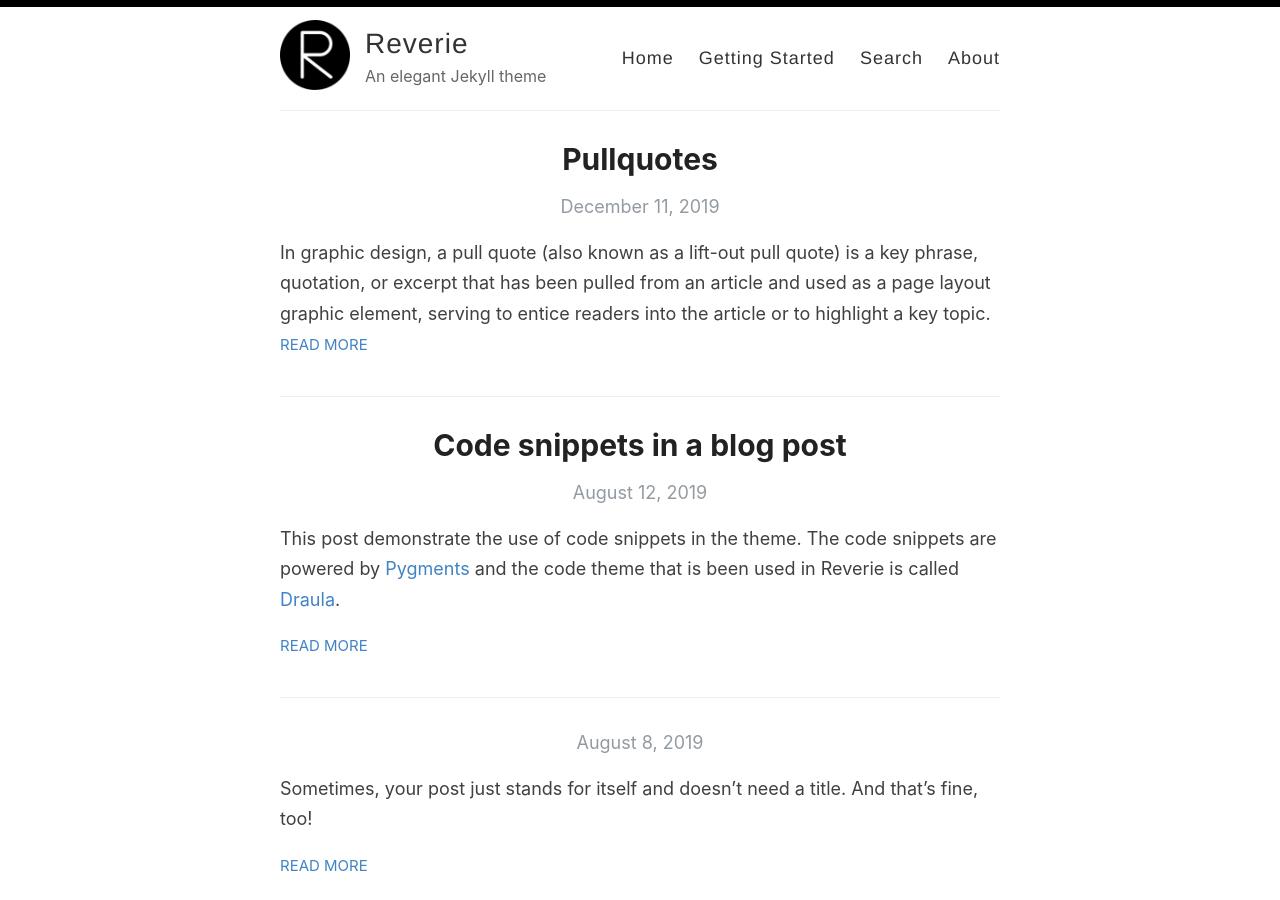
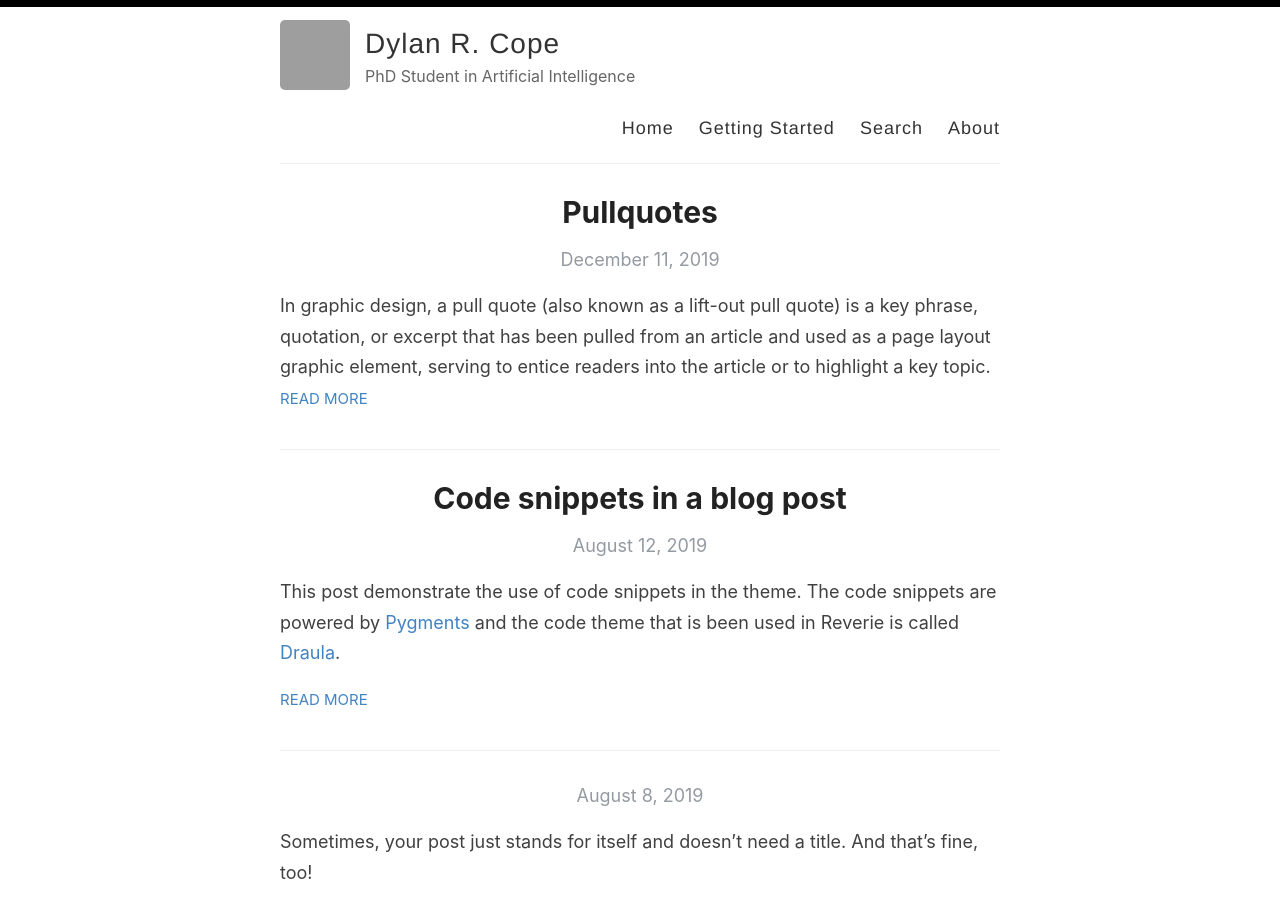
Before and after one commit to DylanCope/dylancope.github.io, a Jekyll site: the page built from index.html, in a window 1280 px wide and 900 px high. Built offline with Jekyll 4.4.1, drawn with Linux system fonts in a browser that asks for light colours; the list of posts is cut into pages by our own code; grey boxes are pictures that could not be loaded.

Commit message:
Update _config.yml

```diff
--- a/_config.yml
+++ b/_config.yml
@@ -3,16 +3,16 @@
 #
 
 # Name of your site (displayed in the header)
-name: Reverie
+name: Dylan R. Cope
 
 # Name of the author
-author: Amit Merchant
+author: Dylan R. Cope
 
 # Short bio or description (displayed in the header)
-description: An elegant Jekyll theme
+description: PhD Student in Artificial Intelligence
 
 # URL of your avatar or profile pic (you could use your GitHub profile pic)
-avatar: /images/reverie.png
+avatar: https://avatars3.githubusercontent.com/u/9043720?s=460&u=70f5919d4432d4e204b80ed919a8a0610a78fe02&v=4/images/reverie.png
 
 #
 # Flags below are optional
@@ -21,15 +21,15 @@
 # Includes an icon in the footer for each username you enter
 footer-links:
   dribbble:
-  email: amit.d.merchant@gmail.com
+  email: dylan.cope@kcl.ac.uk
   facebook:
   flickr:
-  github: amitmerchant1990/reverie
+  github: DylanCope
   instagram:
   linkedin:
   pinterest:
-  rss: rss
-  twitter: amit_merchant
+  rss:
+  twitter: DylanRobertCope
   stackoverflow:
   youtube: # channel/<your_long_string> or user/<user-name>
   googleplus: # anything in your profile username that comes after plus.google.com/
@@ -41,18 +41,18 @@
 disqus:
 
 # Enter your Google Analytics web tracking code (e.g. UA-2110908-2) to activate tracking
-google_analytics: UA-43339302-11
+google_analytics:
 
 # Your website URL (e.g. http://amitmerchant1990.github.io or http://www.amitmerchant.com)
 # Used for Sitemap.xml and your RSS feed
-url: http://www.amitmerchant.com/reverie
-enforce_ssl: https://www.amitmerchant.com/reverie
+url: http://www.dylancope.com
+enforce_ssl: https://www.dylancope.com
 
 # If you're hosting your site at a Project repository on GitHub pages
 # (http://yourusername.github.io/repository-name)
 # and NOT your User repository (http://yourusername.github.io)
 # then add in the baseurl here, like this: "/repository-name"
-baseurl: "/reverie"
+baseurl:
 
 #
 # !! You don't need to change any of the configuration flags below !!
@@ -96,6 +96,3 @@
   - LICENSE
   - README.md
   - CNAME
-
-
-theme: jekyll-theme-cayman
```
